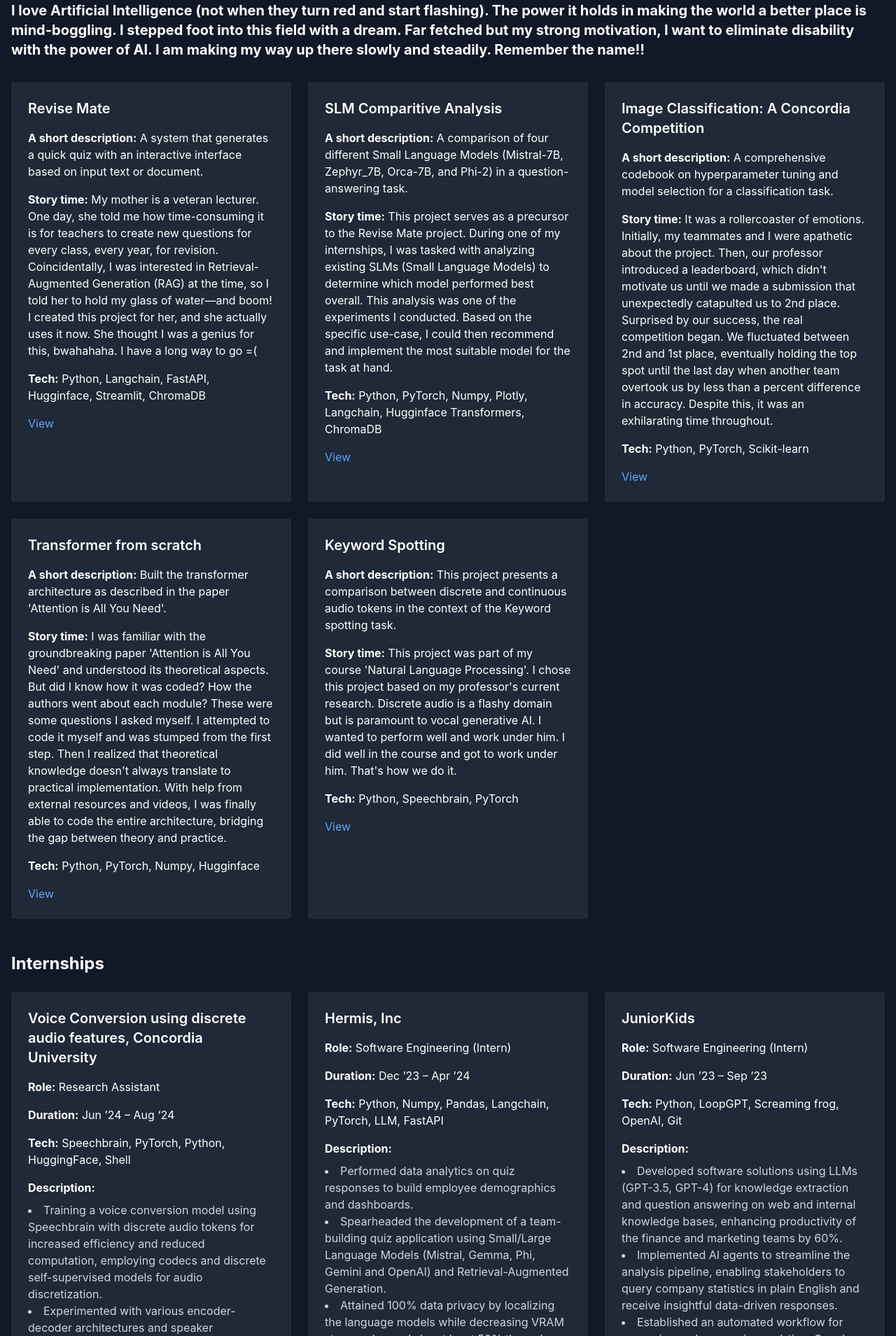
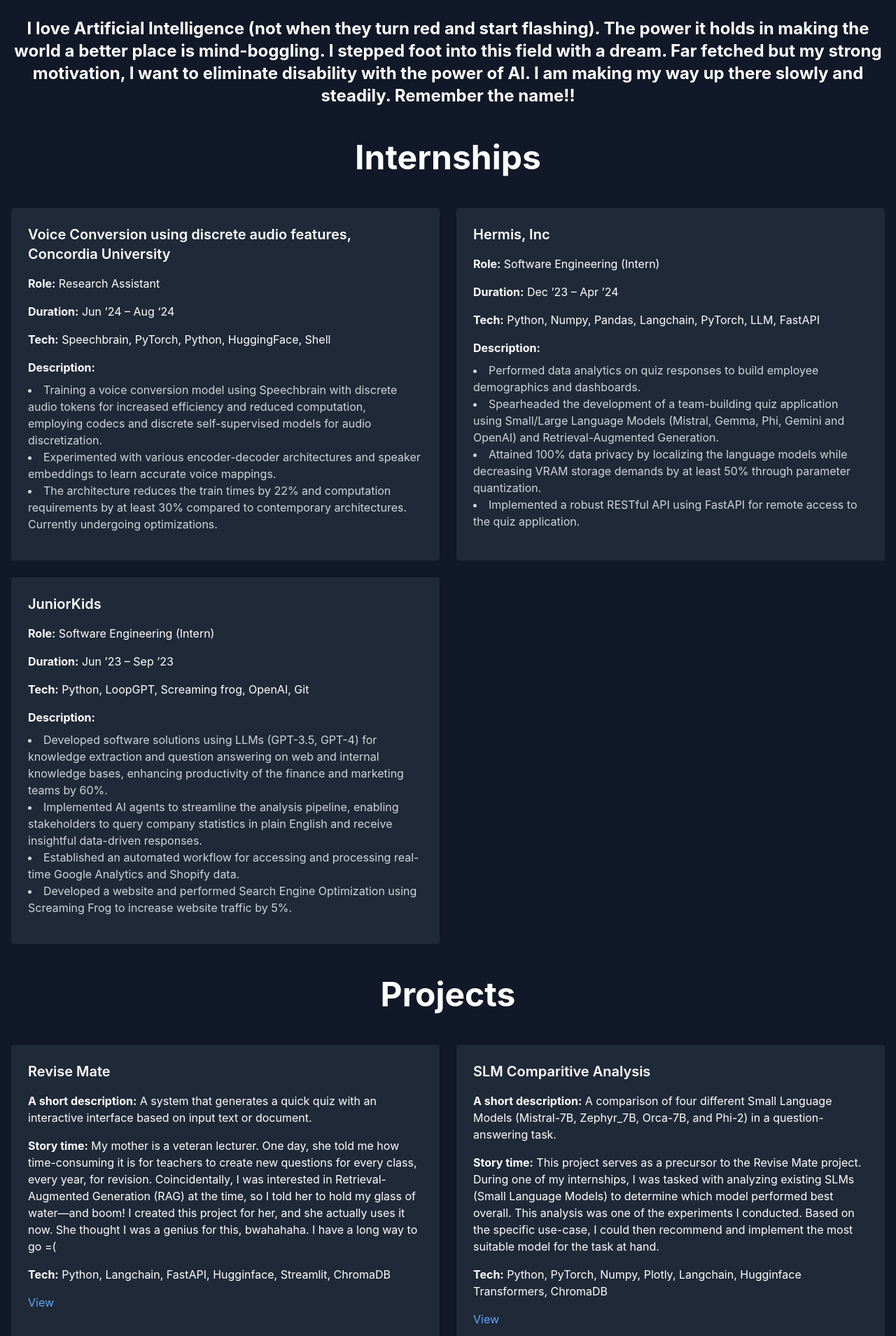
Before and after one commit to overlordiam/Portfolio, a React (Create React App) app: page /ai-engineer in a window 1280 px wide. Shown: the part 131-2040 px from the top of the page at 70% size. Built offline with nearby package versions, Linux system fonts and the light colour scheme.

Commit message:
add font styles

```diff
--- a/src/components/Home.js
+++ b/src/components/Home.js
@@ -8,8 +8,8 @@ const Home = () => {
     <div className="container mx-auto px-4 py-16">
       <div className="text-center">
         {/* Name Section */}
-        <h1 className="text-4xl font-bold mb-4">Suhaas Gummalam</h1>
-        <p className="text-xl mb-8">Welcome to my portfolio website!</p>
+        <h1 className="text-7xl font-bold mb-4">Suhaas Gummalam</h1>
+        <p className="text-3xl mb-8">Welcome to my portfolio website!</p>
 
         {/* Social Icons Section */}
         <div className="flex justify-center space-x-6 mb-12">
--- a/src/components/SectionTemplate.js
+++ b/src/components/SectionTemplate.js
@@ -4,47 +4,14 @@ import React from "react";
 const SectionTemplate = ({ title, subtitle, projects, internships }) => {
   return (
     <div className="container mx-auto px-4 py-16">
-      <h2 className="text-3xl font-bold mb-8">{title}</h2>
-      <h3 className="text-xl font-bold mb-8">{subtitle}</h3>
-
-      {/* Projects Section */}
-      <div className="grid grid-cols-1 md:grid-cols-2 lg:grid-cols-3 gap-6">
-        {projects.map((project, index) => (
-          <div
-            key={index}
-            className="bg-gray-800 p-6 rounded hover:bg-gray-700 transition duration-300"
-          >
-            <h3 className="text-xl font-semibold mb-4">{project.name}</h3>
-            <p className="mb-4">
-              <span className="font-bold">A short description:</span>{" "}
-              {project.description}
-            </p>
-            <p className="mb-4">
-              <span className="font-bold">Story time:</span> {project.storyTime}
-            </p>
-            {/* Conditional rendering using logical AND */}
-            {project.technologies && (
-              <p className="mb-4">
-                <span className="font-bold">Tech:</span> {project.technologies}
-              </p>
-            )}
-            <a
-              href={project.link}
-              target="_blank"
-              rel="noreferrer"
-              className="text-blue-400 hover:underline"
-            >
-              View
-            </a>
-          </div>
-        ))}
-      </div>
+      <h2 className="text-6xl font-bold mb-8 text-center">{title}</h2>
+      <h3 className="text-2xl font-bold mb-8 text-center">{subtitle}</h3>
 
       {/* Internships Section */}
       {internships && internships.length > 0 && (
         <>
-          <h3 className="text-2xl font-bold mt-12 mb-6">Internships</h3>
-          <div className="grid grid-cols-1 md:grid-cols-2 lg:grid-cols-3 gap-6">
+          <h3 className="text-5xl font-bold mt-12 mb-12 text-center">Internships</h3>
+          <div className="grid grid-cols-1 md:grid-cols-2 lg:grid-cols-2 gap-6">
             {internships.map((internship, index) => (
               <div
                 key={index}
@@ -89,6 +56,40 @@ const SectionTemplate = ({ title, subtitle, projects, internships }) => {
           </div>
         </>
       )}
+
+      {/* Projects Section */}
+      <h3 className="text-5xl font-bold mt-12 mb-12 text-center">Projects</h3>
+      <div className="grid grid-cols-1 md:grid-cols-2 lg:grid-cols-2 gap-6">
+        {projects.map((project, index) => (
+          <div
+            key={index}
+            className="bg-gray-800 p-6 rounded hover:bg-gray-700 transition duration-300"
+          >
+            <h3 className="text-xl font-semibold mb-4">{project.name}</h3>
+            <p className="mb-4">
+              <span className="font-bold">A short description:</span>{" "}
+              {project.description}
+            </p>
+            <p className="mb-4">
+              <span className="font-bold">Story time:</span> {project.storyTime}
+            </p>
+            {/* Conditional rendering using logical AND */}
+            {project.technologies && (
+              <p className="mb-4">
+                <span className="font-bold">Tech:</span> {project.technologies}
+              </p>
+            )}
+            <a
+              href={project.link}
+              target="_blank"
+              rel="noreferrer"
+              className="text-blue-400 hover:underline"
+            >
+              View
+            </a>
+          </div>
+        ))}
+      </div>
     </div>
   );
 };
```
